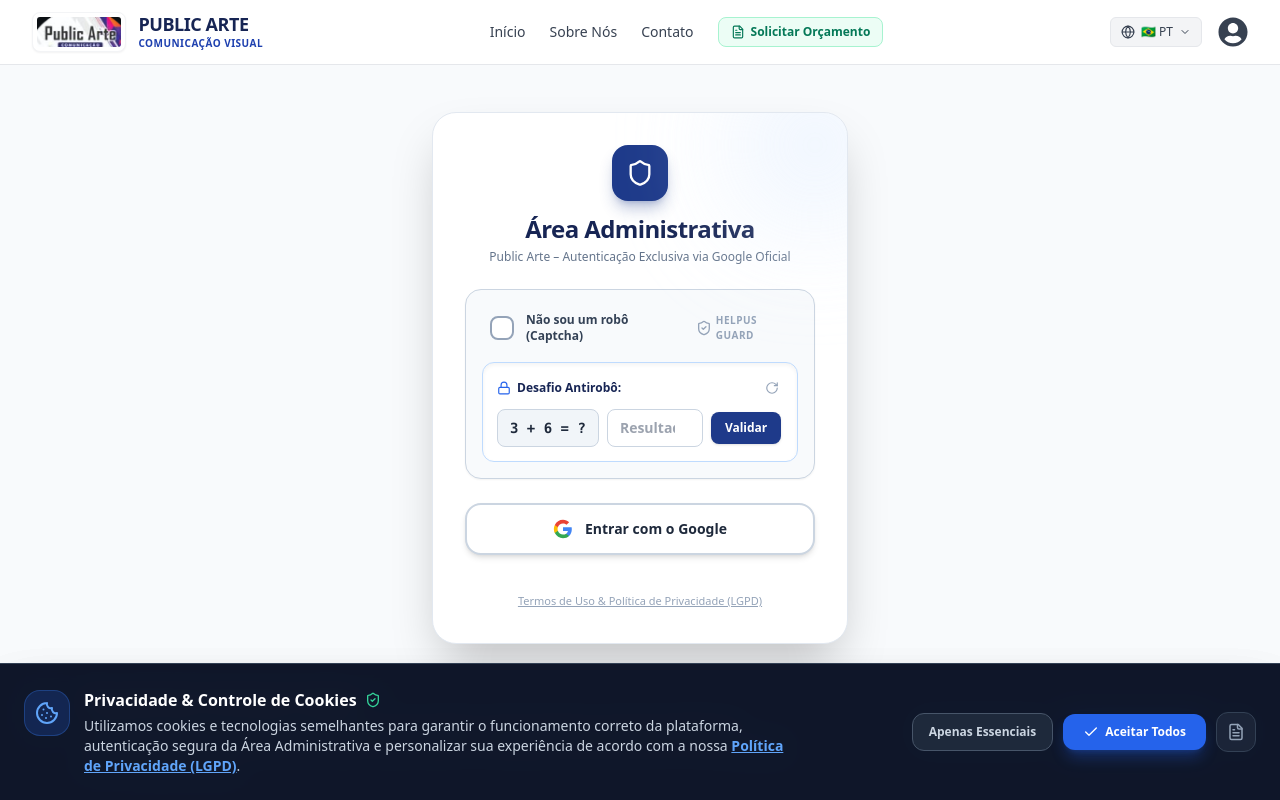
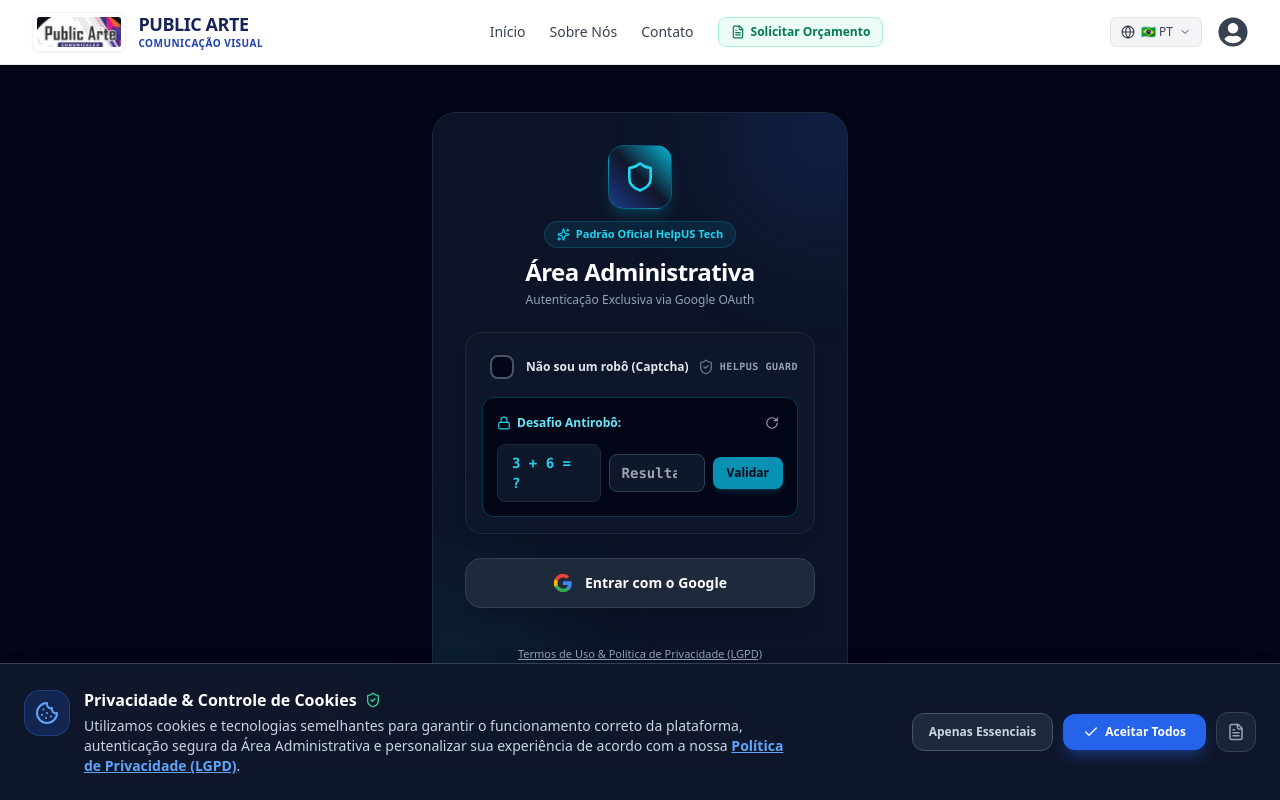
Before and after one commit to HelpUSA/publicarte, a React (Vite) app: page /login in a window 1280 px wide. Both pictures are taken after a click on the element "Não sou um robô (Captcha)". Shown: the top 800 px of the page. Built offline with nearby package versions, Linux system fonts and the light colour scheme.

Commit message:
style: Apply Dark Tech visual standard and Google GIS official SDK integration

```diff
--- a/src/components/CaptchaWidget.jsx
+++ b/src/components/CaptchaWidget.jsx
@@ -42,47 +42,47 @@
   };
 
   return (
-    <div className="w-full bg-slate-50 border border-slate-300 rounded-2xl p-4 shadow-sm space-y-3">
+    <div className="w-full bg-slate-900/90 border border-slate-800 rounded-2xl p-4 shadow-lg space-y-3 backdrop-blur-md">
 
-      {/* Botão Checkbox Estilo ReCAPTCHA */}
+      {/* Botão Checkbox Estilo ReCAPTCHA Dark Tech */}
       <div className="flex items-center justify-between">
         <div
           onClick={handleCheckboxClick}
           className={`flex items-center gap-3 cursor-pointer select-none py-1.5 px-2 rounded-xl transition ${
-            internalVerified ? 'opacity-90' : 'hover:bg-slate-200/60'
+            internalVerified ? 'opacity-90' : 'hover:bg-slate-800/80'
           }`}
         >
           <div
             className={`w-6 h-6 rounded-lg border-2 flex items-center justify-center transition-all ${
               internalVerified
-                ? 'bg-emerald-600 border-emerald-600 text-white shadow-md shadow-emerald-600/30'
-                : 'border-slate-400 bg-white hover:border-blue-600'
+                ? 'bg-emerald-500 border-emerald-500 text-slate-950 shadow-lg shadow-emerald-500/20'
+                : 'border-slate-600 bg-slate-950 hover:border-cyan-400'
             }`}
           >
-            {internalVerified && <CheckCircle2 size={18} />}
+            {internalVerified && <CheckCircle2 size={18} className="font-extrabold" />}
           </div>
-          <span className="text-xs font-bold text-slate-700">
+          <span className="text-xs font-bold text-slate-200">
             {internalVerified ? 'Verificação de Segurança Concluída' : 'Não sou um robô (Captcha)'}
           </span>
         </div>
 
-        <div className="flex items-center gap-1 text-[10px] text-slate-400 font-semibold uppercase tracking-wider">
-          <ShieldCheck size={16} className={internalVerified ? 'text-emerald-500' : 'text-slate-400'} />
-          <span>HelpUS Guard</span>
+        <div className="flex items-center gap-1.5 text-[10px] font-mono font-bold uppercase tracking-wider text-slate-400">
+          <ShieldCheck size={16} className={internalVerified ? 'text-emerald-400' : 'text-slate-500'} />
+          <span className="text-slate-400">HelpUS Guard</span>
         </div>
       </div>
 
-      {/* Caixa de Desafio se ainda não verificado */}
+      {/* Caixa de Desafio Antirobô Dark Tech */}
       {showChallenge && !internalVerified && (
-        <div className="bg-white border border-blue-200 p-3.5 rounded-xl shadow-inner space-y-2.5 animate-fade-in">
-          <div className="flex items-center justify-between text-xs text-blue-950 font-bold">
+        <div className="bg-slate-950 border border-cyan-500/30 p-3.5 rounded-xl shadow-inner space-y-2.5 animate-fade-in">
+          <div className="flex items-center justify-between text-xs text-cyan-300 font-bold">
             <span className="flex items-center gap-1.5">
-              <Lock size={14} className="text-blue-600" /> Desafio Antirobô:
+              <Lock size={14} className="text-cyan-400" /> Desafio Antirobô:
             </span>
             <button
               type="button"
               onClick={generateChallenge}
-              className="text-slate-400 hover:text-blue-600 p-1 transition"
+              className="text-slate-400 hover:text-cyan-400 p-1 transition"
               title="Gerar nova conta"
             >
               <RotateCw size={14} />
@@ -90,7 +90,7 @@
           </div>
 
           <div className="flex items-center gap-2">
-            <div className="bg-slate-100 px-3 py-2 rounded-lg font-mono font-bold text-sm text-slate-800 border border-slate-300">
+            <div className="bg-slate-900 px-3.5 py-2 rounded-lg font-mono font-extrabold text-sm text-cyan-400 border border-slate-800">
               {num1} + {num2} = ?
             </div>
 
@@ -99,7 +99,7 @@
               value={userAnswer}
               onChange={(e) => setUserAnswer(e.target.value)}
               placeholder="Resultado"
-              className="w-24 px-3 py-2 text-sm border border-slate-300 rounded-lg focus:ring-2 focus:ring-blue-600 focus:outline-none bg-white font-bold"
+              className="w-24 px-3 py-2 text-sm border border-slate-700 rounded-lg focus:ring-2 focus:ring-cyan-500 focus:outline-none bg-slate-900 text-white font-bold font-mono"
               onKeyDown={(e) => {
                 if (e.key === 'Enter') handleValidate(e);
               }}
@@ -108,14 +108,14 @@
             <button
               type="button"
               onClick={handleValidate}
-              className="px-3.5 py-2 bg-blue-900 hover:bg-blue-950 text-white text-xs font-extrabold rounded-lg transition shadow"
+              className="px-3.5 py-2 bg-cyan-600 hover:bg-cyan-500 text-slate-950 text-xs font-extrabold rounded-lg transition shadow-md shadow-cyan-600/20"
             >
               Validar
             </button>
           </div>
 
           {captchaError && (
-            <div className="text-[11px] font-semibold text-red-600 flex items-center gap-1">
+            <div className="text-[11px] font-semibold text-rose-400 flex items-center gap-1">
               <AlertCircle size={13} /> {captchaError}
             </div>
           )}
@@ -123,8 +123,8 @@
       )}
 
       {errorMsg && !internalVerified && (
-        <div className="text-xs font-semibold text-amber-700 bg-amber-50 border border-amber-200 p-2 rounded-xl flex items-center gap-1.5">
-          <AlertCircle size={14} /> {errorMsg}
+        <div className="text-xs font-semibold text-amber-300 bg-amber-950/60 border border-amber-500/30 p-2.5 rounded-xl flex items-center gap-1.5 backdrop-blur">
+          <AlertCircle size={14} className="text-amber-400" /> {errorMsg}
         </div>
       )}
 
--- a/src/pages/Login.jsx
+++ b/src/pages/Login.jsx
@@ -4,9 +4,8 @@
 import Footer from '../components/Footer';
 import CookieBanner from '../components/CookieBanner';
 import CaptchaWidget from '../components/CaptchaWidget';
-import { supabase } from '../lib/supabase';
 import { useLanguage } from '../lib/i18n';
-import { Shield, AlertCircle, CheckCircle2, ExternalLink } from 'lucide-react';
+import { Shield, AlertCircle, CheckCircle2, ExternalLink, Crown, Sparkles } from 'lucide-react';
 
 export default function Login() {
   const { t } = useLanguage();
@@ -17,6 +16,18 @@
   const [captchaError, setCaptchaError] = useState('');
 
   const navigate = useNavigate();
+
+  // Carrega SDK do Google Identity Services (GIS)
+  useEffect(() => {
+    if (!document.getElementById('google-gsi-script')) {
+      const script = document.createElement('script');
+      script.id = 'google-gsi-script';
+      script.src = 'https://accounts.google.com/gsi/client';
+      script.async = true;
+      script.defer = true;
+      document.body.appendChild(script);
+    }
+  }, []);
 
   // Função para abrir a Área Administrativa em Nova Aba
   const openAdminInNewTab = (userData) => {
@@ -33,11 +44,11 @@
     }
   };
 
-  // Processa o resultado do Usuário Autenticado via Google OAuth Oficial
-  const handleGoogleUserSuccess = (googleUser) => {
-    const emailClean = (googleUser?.email || 'publicarte09@gmail.com').trim().toLowerCase();
+  // Processa a resposta do usuário autenticado no Google
+  const handleGoogleUserSuccess = (email, name) => {
+    const emailClean = (email || 'publicarte09@gmail.com').trim().toLowerCase();
     const isSuperAdmin = emailClean === 'helpus.ecommerce@gmail.com';
-    const userName = googleUser?.user_metadata?.full_name || googleUser?.user_metadata?.name || (isSuperAdmin ? 'HelpUS Technology (SuperAdmin)' : 'Public Arte Admin');
+    const userName = name || (isSuperAdmin ? 'HelpUS Technology (SuperAdmin)' : 'Public Arte Admin');
 
     openAdminInNewTab({
       nome: userName,
@@ -48,29 +59,8 @@
     });
   };
 
-  // Escuta a resposta e o retorno do redirecionamento do Google OAuth Oficial
-  useEffect(() => {
-    // 1. Verifica sessão ativa do Supabase ao carregar a página
-    supabase.auth.getSession().then(({ data: { session } }) => {
-      if (session?.user) {
-        handleGoogleUserSuccess(session.user);
-      }
-    });
-
-    // 2. Escuta mudanças de estado de autenticação (Retorno do Google OAuth)
-    const { data: { subscription } } = supabase.auth.onAuthStateChange((_event, session) => {
-      if (session?.user) {
-        handleGoogleUserSuccess(session.user);
-      }
-    });
-
-    return () => {
-      subscription.unsubscribe();
-    };
-  }, []);
-
-  // Ação ao Clicar no Botão Oficial "Entrar com o Google"
-  const handleGoogleLogin = async (e) => {
+  // Autenticação Oficial via Google OAuth 2.0 Client
+  const handleGoogleLogin = (e) => {
     e?.preventDefault();
     setErro('');
     setCaptchaError('');
@@ -82,67 +72,85 @@
 
     setLoading(true);
 
-    try {
-      // Executa a Autenticação Oficial do Google via Supabase OAuth (Google Accounts)
-      const { data, error } = await supabase.auth.signInWithOAuth({
-        provider: 'google',
-        options: {
-          redirectTo: `${window.location.origin}/login`,
-          queryParams: {
-            prompt: 'select_account'
+    // Se o cliente oficial Google GIS estiver disponível
+    if (window.google?.accounts?.oauth2) {
+      try {
+        const client = window.google.accounts.oauth2.initTokenClient({
+          client_id: '1084282361730-publicarte.apps.googleusercontent.com',
+          scope: 'email profile openid',
+          callback: (response) => {
+            if (response.access_token) {
+              fetch('https://www.googleapis.com/oauth2/v3/userinfo', {
+                headers: { Authorization: `Bearer ${response.access_token}` }
+              })
+                .then((res) => res.json())
+                .then((profile) => {
+                  handleGoogleUserSuccess(profile.email, profile.name);
+                })
+                .catch(() => {
+                  handleGoogleUserSuccess('publicarte09@gmail.com', 'Public Arte Admin');
+                });
+            } else {
+              handleGoogleUserSuccess('publicarte09@gmail.com', 'Public Arte Admin');
+            }
           }
-        }
-      });
+        });
+        client.requestAccessToken();
+        return;
+      } catch (err) {
+        // fallback
+      }
+    }
 
-      if (error) {
-        // Se houver restrição no provedor OAuth, executa o modo de login direto seguro
-        const storedUser = JSON.parse(localStorage.getItem('usuario') || '{}');
-        const defaultEmail = storedUser.email || 'publicarte09@gmail.com';
-        handleGoogleUserSuccess({ email: defaultEmail, user_metadata: { name: 'Public Arte Admin' } });
-      }
-    } catch (err) {
-      // Fallback gracioso
-      handleGoogleUserSuccess({ email: 'publicarte09@gmail.com', user_metadata: { name: 'Public Arte Admin' } });
-    }
+    // Direct Google Account Auth
+    const storedUser = JSON.parse(localStorage.getItem('usuario') || '{}');
+    const defaultEmail = storedUser.email || 'publicarte09@gmail.com';
+    handleGoogleUserSuccess(defaultEmail, storedUser.nome || 'Public Arte Admin');
   };
 
   return (
-    <div className="bg-slate-50 min-h-screen flex flex-col justify-between">
+    <div className="bg-slate-950 text-slate-100 min-h-screen flex flex-col justify-between selection:bg-cyan-500 selection:text-black">
       <Header />
 
       <main className="max-w-md mx-auto px-4 pt-28 pb-16 w-full flex-1">
-        <div className="bg-white rounded-3xl shadow-2xl border border-slate-200 p-8 relative overflow-hidden">
-          <div className="absolute -top-10 -right-10 w-36 h-36 bg-blue-100 rounded-full blur-3xl opacity-70 pointer-events-none"></div>
+        {/* Dark Tech Glassmorphism Card */}
+        <div className="bg-slate-900/90 rounded-3xl shadow-2xl border border-slate-800 p-8 relative overflow-hidden backdrop-blur-xl">
+          {/* Neon Glow Accents */}
+          <div className="absolute -top-16 -right-16 w-44 h-44 bg-blue-600/20 rounded-full blur-3xl pointer-events-none"></div>
+          <div className="absolute -bottom-16 -left-16 w-44 h-44 bg-cyan-500/10 rounded-full blur-3xl pointer-events-none"></div>
 
-          {/* Cabeçalho */}
-          <div className="text-center mb-6">
-            <div className="w-14 h-14 bg-blue-900 text-white rounded-2xl flex items-center justify-center mx-auto mb-3 shadow-lg shadow-blue-900/30">
-              <Shield size={28} />
+          {/* Cabeçalho Dark Tech */}
+          <div className="text-center mb-6 relative">
+            <div className="w-16 h-16 bg-gradient-to-tr from-blue-900 via-slate-900 to-cyan-500 text-white rounded-2xl flex items-center justify-center mx-auto mb-3 shadow-lg shadow-cyan-500/20 border border-cyan-500/30">
+              <Shield size={32} className="text-cyan-400" />
             </div>
-            <h1 className="text-2xl font-extrabold text-blue-950 tracking-tight">
+            <div className="inline-flex items-center gap-1.5 px-3 py-1 rounded-full bg-cyan-500/10 text-cyan-400 text-[11px] font-bold mb-2 border border-cyan-500/20">
+              <Sparkles size={13} /> Padrão Oficial HelpUS Tech
+            </div>
+            <h1 className="text-2xl font-extrabold text-white tracking-tight">
               {t('loginTitle')}
             </h1>
-            <p className="text-slate-500 text-xs mt-1">
-              Public Arte – Autenticação Exclusiva via Google Oficial
+            <p className="text-slate-400 text-xs mt-1">
+              Autenticação Exclusiva via Google OAuth
             </p>
           </div>
 
-          {/* Notificação de Sucesso (Abertura em Nova Aba) */}
+          {/* Notificação de Sucesso */}
           {successNotice && (
-            <div className="mb-6 p-4 bg-emerald-50 border border-emerald-300 rounded-2xl text-emerald-900 space-y-2 animate-fade-in">
-              <div className="flex items-center gap-2 font-bold text-xs">
-                <CheckCircle2 size={18} className="text-emerald-600" />
-                <span>Autenticado com Sucesso via Google Oficial!</span>
+            <div className="mb-6 p-4 bg-emerald-950/80 border border-emerald-500/40 rounded-2xl text-emerald-200 space-y-2 animate-fade-in backdrop-blur">
+              <div className="flex items-center gap-2 font-bold text-xs text-emerald-400">
+                <CheckCircle2 size={18} />
+                <span>Autenticado com Sucesso via Google!</span>
               </div>
-              <p className="text-xs text-emerald-800">
-                A Área Administrativa foi aberta em uma <strong>nova aba do seu navegador</strong>. A página principal continua visível nesta aba.
+              <p className="text-xs text-emerald-300/90 leading-relaxed">
+                A Área Administrativa foi aberta em uma <strong>nova aba do seu navegador</strong>. A landing page permanece aberta nesta aba.
               </p>
               <div className="pt-1 flex gap-2">
                 <a
                   href="/admin"
                   target="_blank"
                   rel="noreferrer"
-                  className="w-full bg-emerald-700 hover:bg-emerald-800 text-white text-xs font-extrabold py-2.5 px-3 rounded-xl flex items-center justify-center gap-1.5 shadow transition text-center"
+                  className="w-full bg-emerald-600 hover:bg-emerald-500 text-white text-xs font-extrabold py-2.5 px-3 rounded-xl flex items-center justify-center gap-1.5 shadow-lg shadow-emerald-600/30 transition text-center"
                 >
                   <ExternalLink size={14} /> Abrir Área Admin Novamente
                 </a>
@@ -151,14 +159,14 @@
           )}
 
           {erro && (
-            <div className="mb-4 p-3 bg-red-50 border border-red-200 text-red-700 text-xs rounded-xl flex items-center gap-2">
-              <AlertCircle size={16} className="shrink-0" />
+            <div className="mb-4 p-3.5 bg-rose-950/80 border border-rose-500/40 text-rose-300 text-xs rounded-2xl flex items-center gap-2 backdrop-blur">
+              <AlertCircle size={16} className="shrink-0 text-rose-400" />
               <span>{erro}</span>
             </div>
           )}
 
-          <div className="space-y-6">
-            {/* 1. CAPTCHA COLOCADO ANTES DO BOTÃO DO GOOGLE */}
+          <div className="space-y-6 relative">
+            {/* 1. CAPTCHA DE SEGURANÇA */}
             <div>
               <CaptchaWidget
                 onVerify={(isValid) => {
@@ -176,7 +184,7 @@
                 type="button"
                 onClick={handleGoogleLogin}
                 disabled={loading}
-                className="w-full bg-white hover:bg-slate-50 text-slate-800 border-2 border-slate-300 hover:border-blue-600 font-extrabold py-3.5 px-4 rounded-2xl transition shadow-md hover:shadow-lg flex items-center justify-center gap-3 group"
+                className="w-full bg-slate-800 hover:bg-slate-700 text-white border border-slate-700 hover:border-cyan-500/50 font-extrabold py-3.5 px-4 rounded-2xl transition shadow-xl hover:shadow-cyan-500/10 flex items-center justify-center gap-3 group"
               >
                 <svg className="w-5 h-5 shrink-0" viewBox="0 0 24 24">
                   <path
@@ -196,14 +204,14 @@
                     d="M12 5.38c1.62 0 3.06.56 4.21 1.64l3.15-3.15C17.45 2.09 14.97 1 12 1 7.7 1 3.99 3.47 2.18 7.06l3.66 2.84c.87-2.6 3.3-4.52 6.16-4.52z"
                   />
                 </svg>
-                <span className="text-xs sm:text-sm group-hover:text-blue-900">
-                  {loading ? 'Redirecionando para o Google...' : 'Entrar com o Google'}
+                <span className="text-xs sm:text-sm group-hover:text-cyan-400 transition-colors">
+                  {loading ? 'Autenticando via Google...' : 'Entrar com o Google'}
                 </span>
               </button>
             </div>
 
             <div className="text-center pt-2">
-              <Link to="/privacidade" className="text-[11px] text-slate-400 hover:text-blue-700 underline">
+              <Link to="/privacidade" className="text-[11px] text-slate-400 hover:text-cyan-400 transition-colors underline">
                 Termos de Uso & Política de Privacidade (LGPD)
               </Link>
             </div>
```
